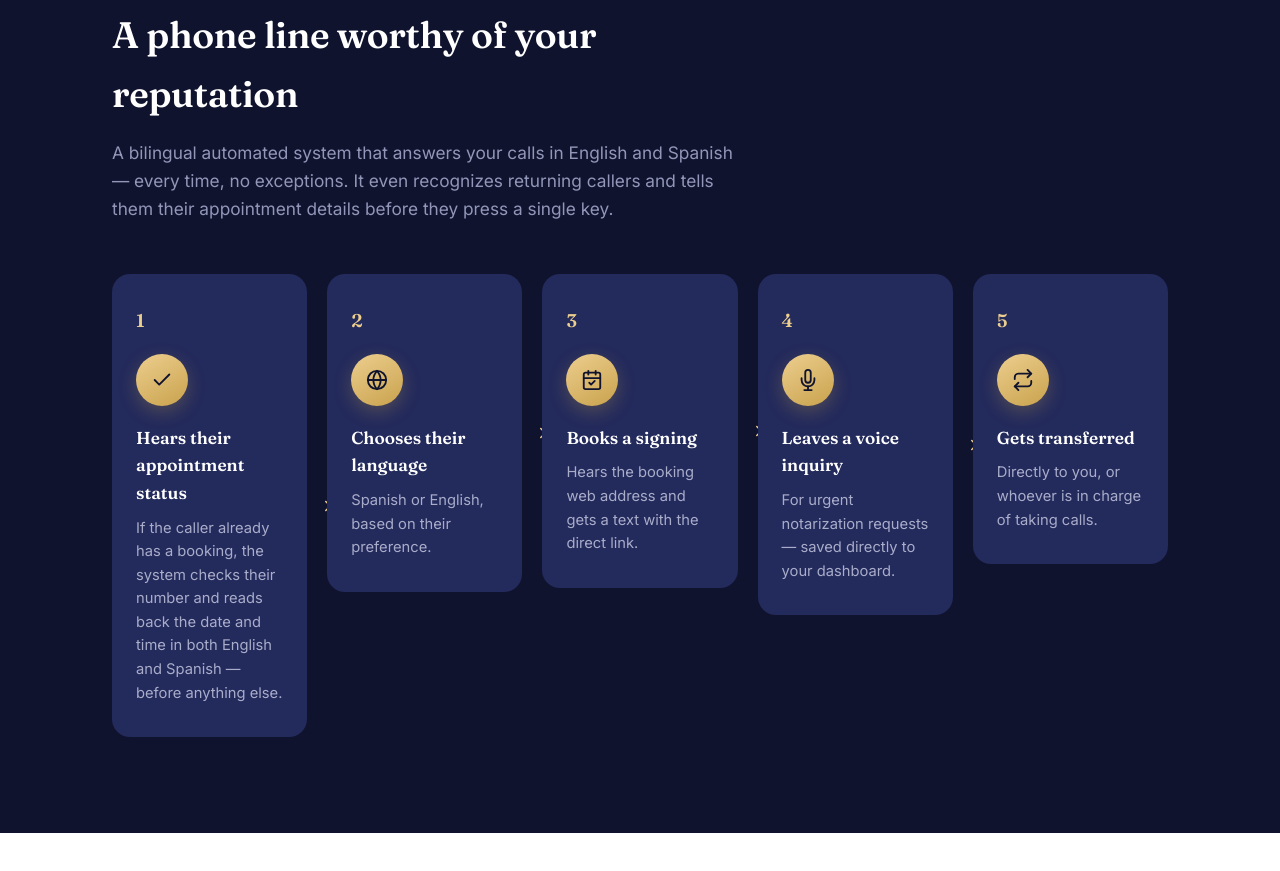
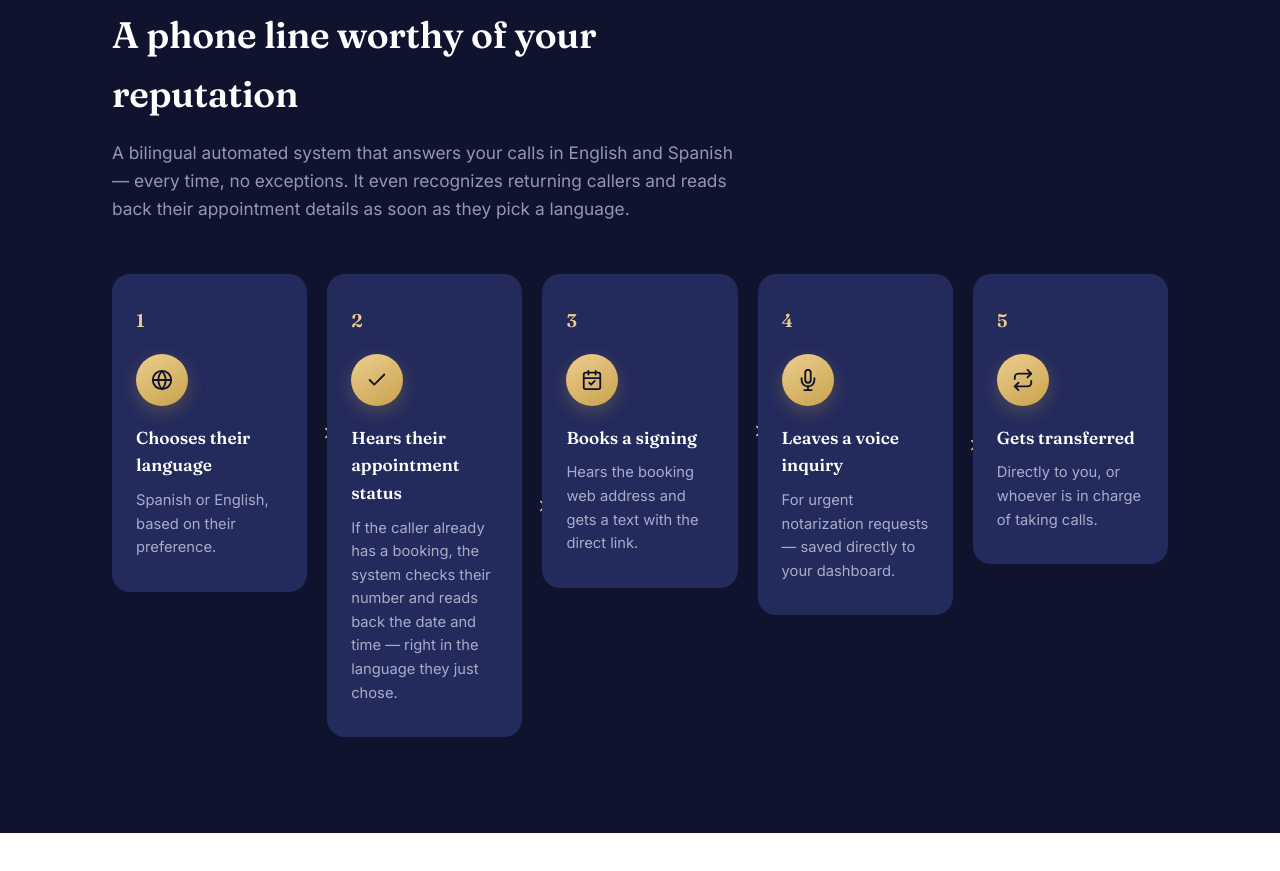
Before and after one commit to yoyoprola-ship-it/notaryhost, a React (Vite) app: page / in a window 1280 px wide. Shown: the part 3020-3891 px from the top of the page. Built offline with nearby package versions, Linux system fonts and the light colour scheme.

Commit message:
Swap IVR step order to match: language first, then appointment status
Matches the reordered notarygarcia call flow — language selection is
now step 1, appointment readback (in the chosen language) is step 2.

```diff
--- a/src/sections/IVR.jsx
+++ b/src/sections/IVR.jsx
@@ -3,14 +3,14 @@ import Reveal from '../components/Reveal'
 
 const steps = [
   {
-    icon: 'check',
-    title: 'Hears their appointment status',
-    text: 'If the caller already has a booking, the system checks their number and reads back the date and time in both English and Spanish — before anything else.',
-  },
-  {
     icon: 'globe',
     title: 'Chooses their language',
     text: 'Spanish or English, based on their preference.',
+  },
+  {
+    icon: 'check',
+    title: 'Hears their appointment status',
+    text: 'If the caller already has a booking, the system checks their number and reads back the date and time — right in the language they just chose.',
   },
   {
     icon: 'calendar',
@@ -42,8 +42,8 @@ export default function IVR() {
           <p className="section__lead">
             A bilingual automated system that answers your calls in English
             and Spanish — every time, no exceptions. It even recognizes
-            returning callers and tells them their appointment details
-            before they press a single key.
+            returning callers and reads back their appointment details
+            as soon as they pick a language.
           </p>
         </Reveal>
         <div className="steps">
```
